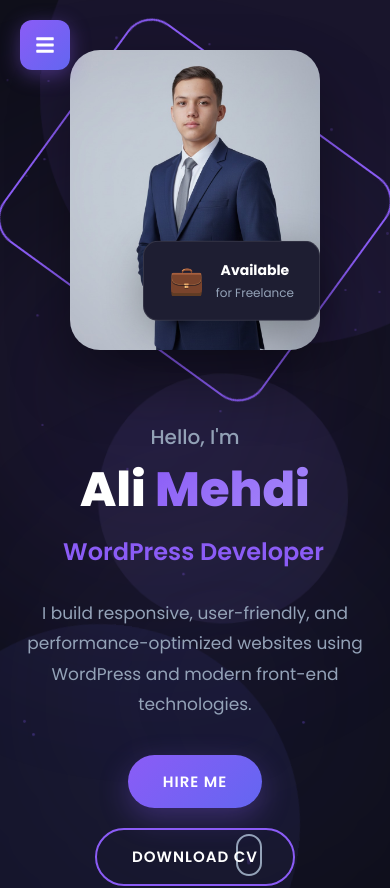
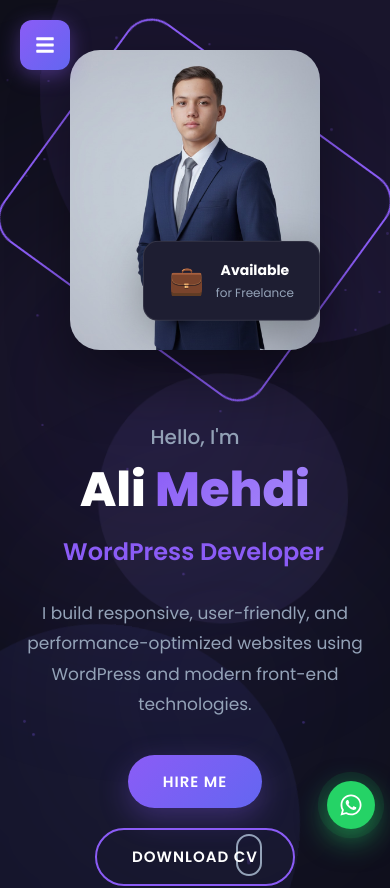
Before and after one commit to ak-mehdi/Ali-Mehdi-Portfolio, a React (Vite) app: page / in a window 390 px wide. Shown: the top 888 px of the page. Built offline with nearby package versions, Linux system fonts and the light colour scheme.

Commit message:
Add floating WhatsApp button with responsive design and animations

```diff
--- a/src/App.jsx
+++ b/src/App.jsx
@@ -1,3 +1,4 @@
+import { FaWhatsapp } from 'react-icons/fa'
 import Navbar from './components/Navbar'
 import Hero from './components/Hero'
 import About from './components/About'
@@ -22,6 +23,17 @@
         <Contact />
       </main>
       <Footer />
+
+      {/* Floating WhatsApp Button */}
+      <a
+        href="https://wa.me/923171136824"
+        target="_blank"
+        rel="noopener noreferrer"
+        className="whatsapp-float"
+        aria-label="Chat on WhatsApp"
+      >
+        <FaWhatsapp />
+      </a>
     </div>
   )
 }
--- a/src/styles/index.css
+++ b/src/styles/index.css
@@ -184,3 +184,75 @@
     font-size: 28px;
   }
 }
+
+/* Floating WhatsApp Button */
+.whatsapp-float {
+  position: fixed;
+  bottom: 30px;
+  right: 30px;
+  width: 60px;
+  height: 60px;
+  background: #25D366;
+  border-radius: 50%;
+  display: flex;
+  align-items: center;
+  justify-content: center;
+  color: var(--text-white);
+  font-size: 32px;
+  z-index: 1000;
+  transition: var(--transition);
+  box-shadow: 0 10px 30px rgba(37, 211, 102, 0.4);
+  animation: whatsappPulse 2s ease-in-out infinite;
+  overflow: hidden;
+}
+
+.whatsapp-float svg {
+  flex-shrink: 0;
+}
+
+.whatsapp-float:hover {
+  transform: translateY(-5px) scale(1.1);
+  box-shadow: 0 15px 40px rgba(37, 211, 102, 0.5);
+}
+
+@keyframes whatsappPulse {
+  0%, 100% {
+    box-shadow: 0 10px 30px rgba(37, 211, 102, 0.4);
+  }
+  50% {
+    box-shadow: 0 10px 30px rgba(37, 211, 102, 0.6), 0 0 0 10px rgba(37, 211, 102, 0.1);
+  }
+}
+
+/* Tablet */
+@media screen and (max-width: 1024px) {
+  .whatsapp-float {
+    bottom: 25px;
+    right: 25px;
+    width: 56px;
+    height: 56px;
+    font-size: 30px;
+  }
+}
+
+/* Mobile */
+@media screen and (max-width: 768px) {
+  .whatsapp-float {
+    bottom: 20px;
+    right: 20px;
+    width: 52px;
+    height: 52px;
+    font-size: 26px;
+  }
+}
+
+/* Small Mobile */
+@media screen and (max-width: 480px) {
+  .whatsapp-float {
+    bottom: 15px;
+    right: 15px;
+    width: 48px;
+    height: 48px;
+    font-size: 24px;
+  }
+}
```
